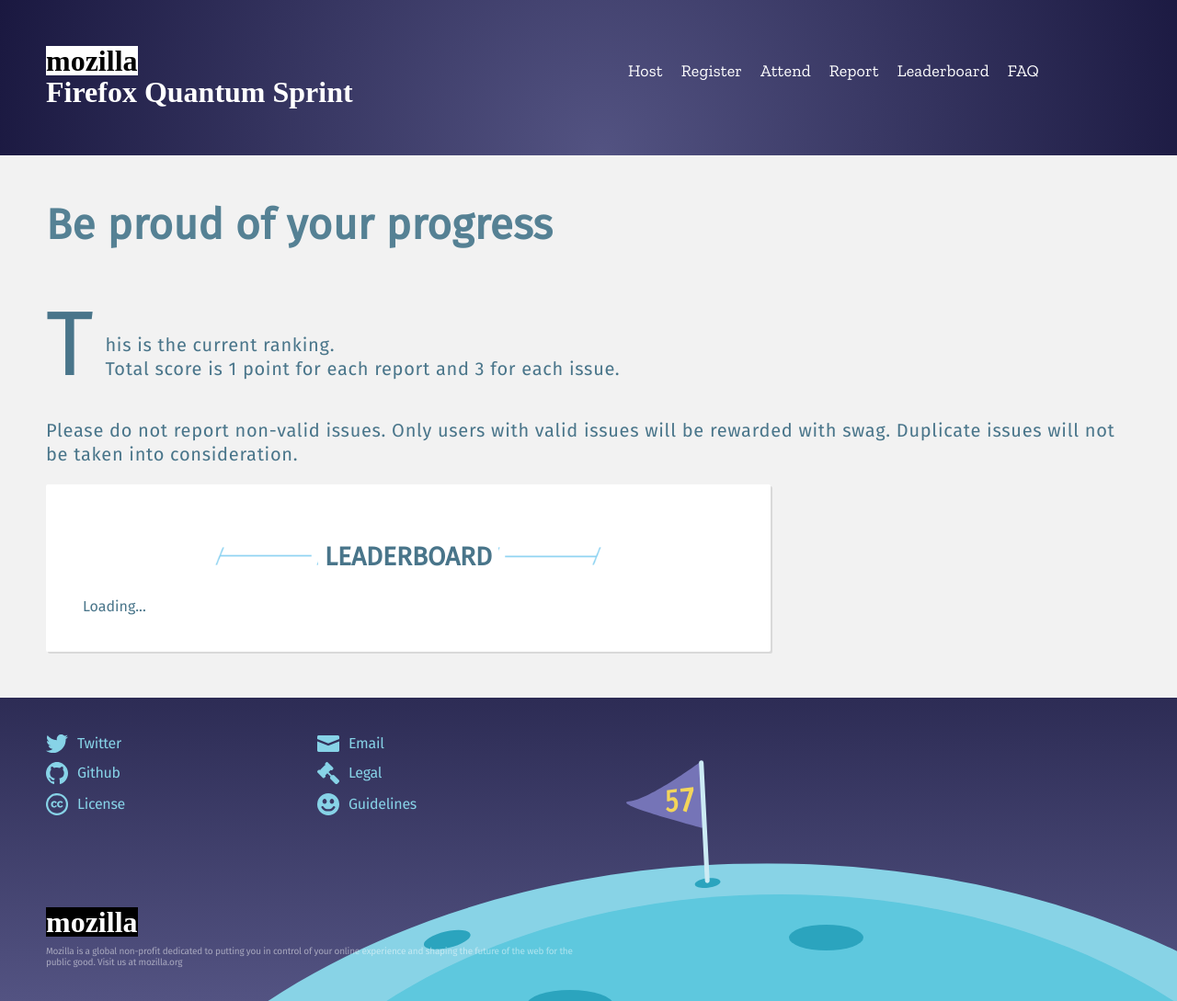
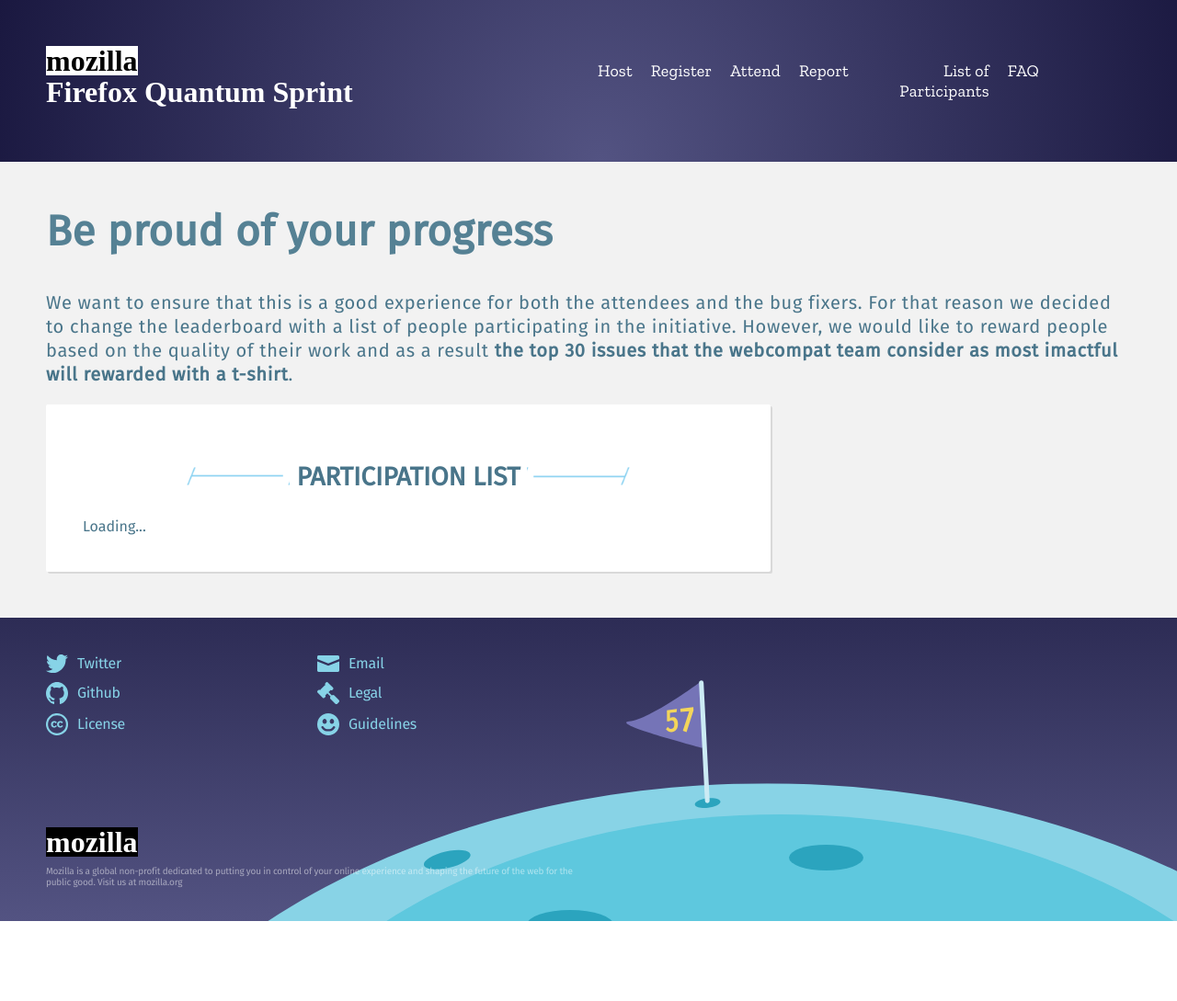
Before and after one commit to mozilla/firefox57-sprint, a Jekyll site: the page built from _articles/leaderboard.md, in a window 1280 px wide. Shown: the whole page at 92% size. Built offline with Jekyll 4.4.1, drawn with Linux system fonts in a browser that asks for light colours; some web fonts are replaced; a script that is not in the unit is left out; after the commit the page ends 1002 px from its top, so only the background shows below that.

Commit message:
Only show participant list (fixes #103)

```diff
--- a/_articles/leaderboard.md
+++ b/_articles/leaderboard.md
@@ -1,23 +1,16 @@
 ---
 layout: simple
-title: "Leaderboard"
+title: "List of Participants"
 ---
 
 # Be proud of your progress
 
-<h2>
-  <span class="capitalize">T</span>
-  <span class="capitalize-content">
-    his is the current ranking. <br />Total score is 1 point for each report and 3 for each issue.
-  </span>
-</h2>
-
-<h2>Please do not report non-valid issues. Only users with valid issues will be rewarded with swag. Duplicate issues will not be taken into consideration. </h2>
+<h2>We want to ensure that this is a good experience for both the attendees and the bug fixers. For that reason we decided to change the leaderboard with a list of people participating in the initiative. However, we would like to reward people based on the quality of their work and as a result <strong>the top 30 issues that the webcompat team consider as most imactful will rewarded with a t-shirt</strong>.</h2>
 
 <div class="content-box">
   <h3 class="content-title content-title--uppercase">
     <span class="title-frame"></span>
-    Leaderboard
+    Participation List
     <span class="title-frame title-frame--rotate-180"></span>
   </h3>
 
--- a/_includes/navigation.html
+++ b/_includes/navigation.html
@@ -4,7 +4,7 @@
       <li><a href="{{ '/register/' | prepend: site.baseurl }}">Register</a></li>
       <li><a href="{{ '/participate/' | prepend: site.baseurl }}">Attend</a></li>
       <li><a href="{{ '/reporting/' | prepend: site.baseurl }}">Report</a></li>
-      <li><a href="{{ '/leaderboard/' | prepend: site.baseurl }}">Leaderboard</a></li>
+      <li><a href="{{ '/leaderboard/' | prepend: site.baseurl }}">List of Participants</a></li>
       <li><a href="{{ '/faq/' | prepend: site.baseurl }}">FAQ</a></li>
     </ul>
 </nav>
--- a/_layouts/home.html
+++ b/_layouts/home.html
@@ -57,7 +57,7 @@
     <div class="leaderboard">
       <a href="{{ '/leaderboard/' | prepend: site.baseurl }}"><img src="/img/icon-leaderboard.svg" alt="" /></a>
       <p>See the ranking on the</p>
-      <a class="title" href="{{ '/leaderboard/' | prepend: site.baseurl }}">Leaderboard</a>
+      <a class="title" href="{{ '/leaderboard/' | prepend: site.baseurl }}">List of Participants</a>
     </div>
     <div class="github">
       <a href="https://github.com/{{ site.github.repo }}"><img src="/img/icon-github.svg" alt="" /></a>
--- a/js/leaderboard.js
+++ b/js/leaderboard.js
@@ -31,7 +31,7 @@
 
   function processInfo(data) {
     var groupedByNickname = groupByNickname(data);
-    groupedByNickname.sort(sortByScore);
+    groupedByNickname.sort(sortByName);
 
     document.querySelector('#loading').classList.add('hidden');
 
@@ -39,24 +39,14 @@
       document.querySelector('#no-results').classList.remove('hidden');
     }
 
+    console.log('groupedByNickname', groupedByNickname);
+
     groupedByNickname.forEach(function(entry) {
       var row = document.createElement('tr');
 
       var nameCell = document.createElement('td');
       nameCell.textContent = entry.name;
       row.appendChild(nameCell);
-
-      var totalCell = document.createElement('td');
-      totalCell.innerHTML = entry.amount + '<span class="sites">sites</span>';
-      row.appendChild(totalCell);
-
-      var issuesCell = document.createElement('td');
-      issuesCell.innerHTML = entry.issues + '<span class="issues">issues</span>';
-      row.appendChild(issuesCell);
-
-      var scoreCell = document.createElement('td');
-      scoreCell.innerHTML = entry.score + '<span class="score">score</span>';
-      row.appendChild(scoreCell);
 
       leaderboardTableBody.appendChild(row);
       document.querySelector('#leaderboard').classList.remove('hidden');
@@ -105,9 +95,9 @@
     return result;
   }
 
-  function sortByScore(a, b) {
-    if (a.score > b.score) { return -1; }
-    if (a.score < b.score) { return 1; }
+  function sortByName(a, b) {
+    if (a.name.toLowerCase() > b.name.toLowerCase()) { return 1; }
+    if (a.name.toLowerCase() < b.name.toLowerCase()) { return -1; }
 
     return 0;
   }
```
